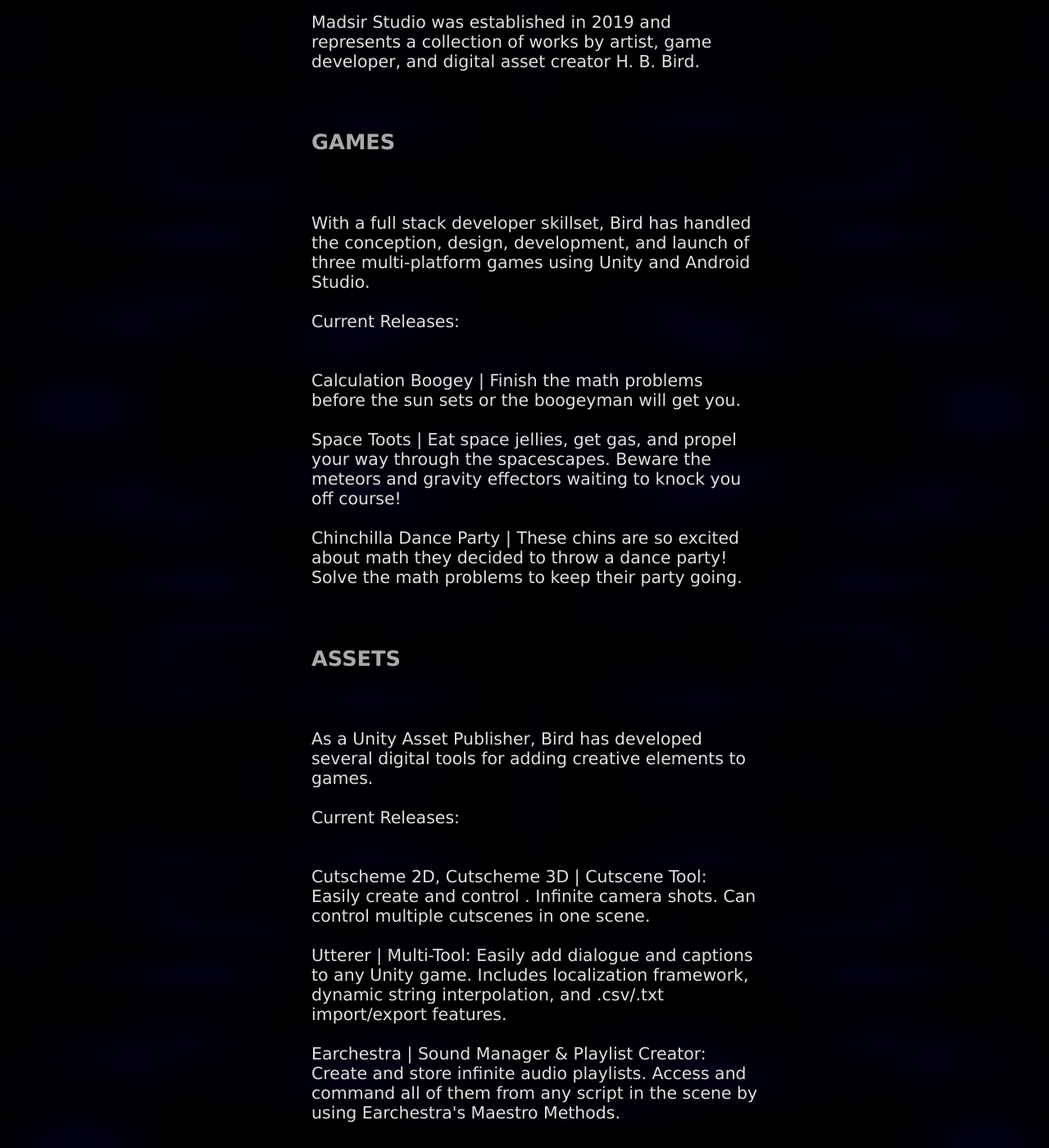
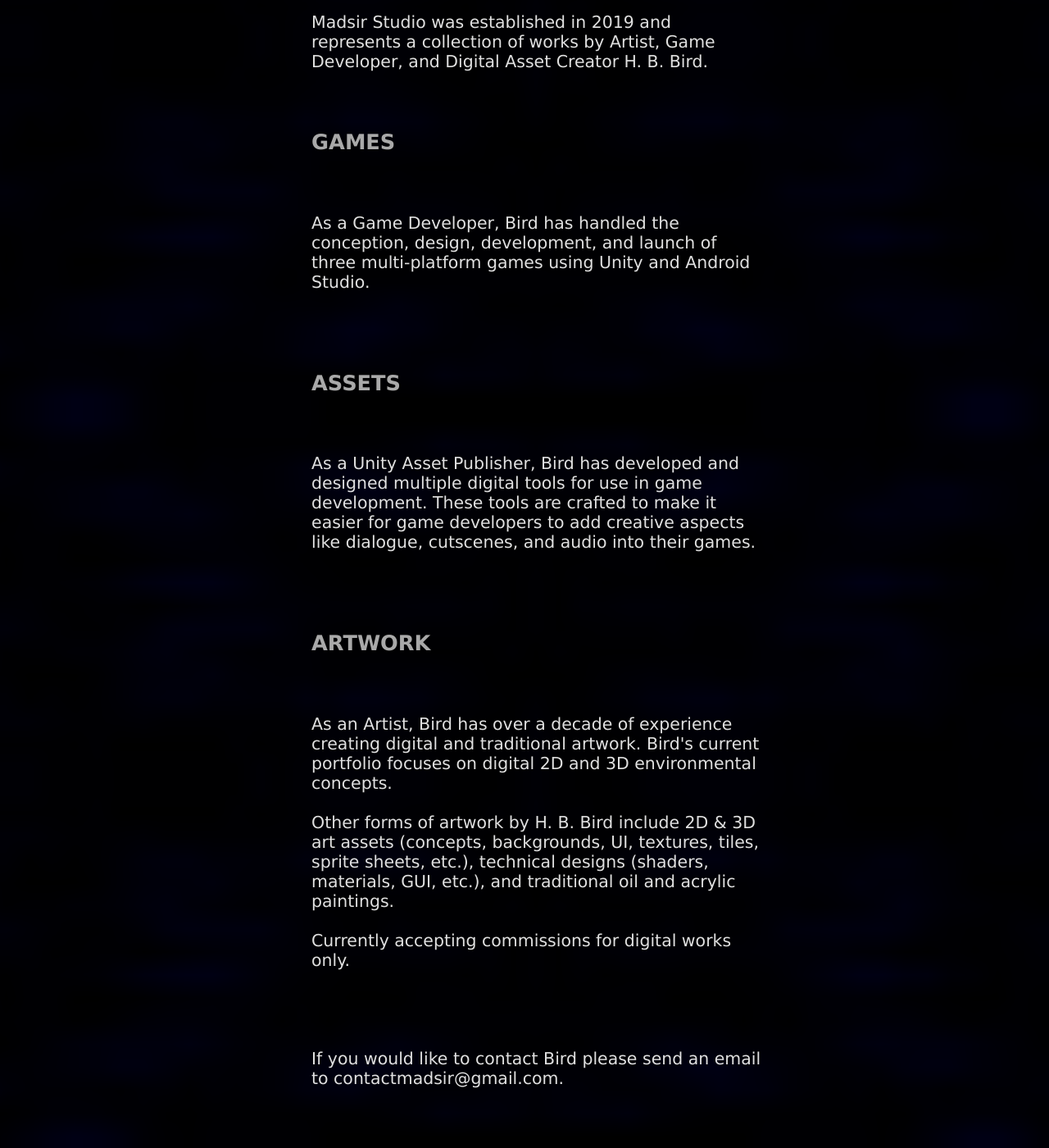
Before and after one commit to Madsir/madsirstudio.github.io, a Jekyll site: the page built from about/index.html, in a window 1280 px wide and 1400 px high, scrolled down 400 px. Shown: the whole window at 82% size. Built offline with Jekyll 4.4.1, drawn with Linux system fonts in a browser that asks for light colours; some of the changed text lies outside the part shown.

Commit message:
Update index.html

```diff
--- a/about/index.html
+++ b/about/index.html
@@ -74,29 +74,21 @@
 		<br>
 			<br>
 			<h2>ABOUT</h2><br>
-			<p>Madsir Studio was established in 2019 and represents a collection of works by artist, game developer, and digital asset creator H. B. Bird.</p>
+			<p>Madsir Studio was established in 2019 and represents a collection of works by Artist, Game Developer, and Digital Asset Creator H. B. Bird.</p>
 		<br><br>
 		<h2>GAMES</h2><br><br>
-			<p>With a full stack developer skillset, Bird has handled the conception, design, development, and launch of three multi-platform games using Unity and Android Studio.<br><br>
-			Current Releases:<br><br><br>
-			Calculation Boogey | Finish the math problems before the sun sets or the boogeyman will get you. <br><br>
-			Space Toots | Eat space jellies, get gas, and propel your way through the spacescapes. Beware the meteors and gravity effectors waiting to knock you off course! <br><br>
-			Chinchilla Dance Party | These chins are so excited about math they decided to throw a dance party! Solve the math problems to keep their party going. <br></p>
+			<p>As a Game Developer, Bird has handled the conception, design, development, and launch of three multi-platform games using Unity and Android Studio. <br> <br>
+</p>
 		<br>
 		<br>
 		<h2>ASSETS</h2><br><br>
-			<p>As a Unity Asset Publisher, Bird has developed several digital tools for adding creative elements to games.<br><br>
-			Current Releases: <br><br><br>
-			Cutscheme  2D, Cutscheme 3D | Cutscene Tool: Easily create and control . Infinite camera shots. Can control multiple cutscenes in one scene.<br><br>
-			Utterer | Multi-Tool: Easily add dialogue and captions to any Unity game. Includes localization framework, dynamic string interpolation, and .csv/.txt import/export features.<br><br>
-			Earchestra | Sound Manager & Playlist Creator: Create and store infinite audio playlists. Access and command all of them from any script in the scene by using Earchestra's Maestro Methods.
+			<p>As a Unity Asset Publisher, Bird has developed and designed multiple digital tools for use in game development. These tools are crafted to make it easier for game developers to add creative aspects like dialogue, cutscenes, and audio into their games. <br><br>
 			</p>
 		  <br><br>
 		  <h2>ARTWORK</h2><br><br>
-		  <p>A classically-trained artist with over a decade of experience creating digital and traditional artwork, Bird's current portfolio focuses on 2D and 3D environmental design and concepts.<br><br>
-				Digital and Technical: 2D & 3D art assets, including backgrounds, UI elements, textures, sprite sheets, CG shaders, animation, materials, and much more.<br><br>
-				Traditional Works: Oil and acrylic paintings. (Not displayed in current Portfolio) <br><br>
-				Currently accepting commissions for digital works only.<br><br>
+		  <p>As an Artist, Bird has over a decade of experience creating digital and traditional artwork. Bird's current portfolio focuses on digital 2D and 3D environmental concepts.<br><br>
+		  Other forms of artwork by H. B. Bird include 2D & 3D art assets (concepts, backgrounds, UI, textures, tiles, sprite sheets, etc.), technical designs (shaders, materials, GUI, etc.), and traditional oil and acrylic paintings.<br><br>
+				Currently accepting commissions for digital works only.<br><br><br><br><br>
 				If you would like to contact Bird please send an email to contactmadsir@gmail.com.
 			</p>
 		 <br>
```
